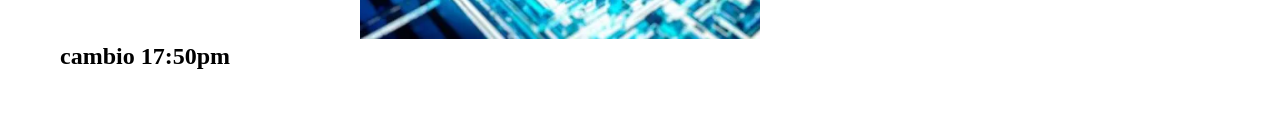
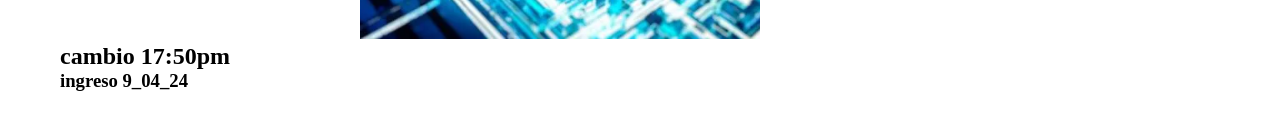
Before and after one commit to Cinthya1910/git_test, a plain HTML site: page index.html in a window 1280 px wide. Shown: the part 828-958 px from the top of the page. Drawn offline with Linux system fonts and the light colour scheme.

Commit message:
Segundo cambio/Commit

```diff
--- a/index.html
+++ b/index.html
@@ -21,6 +21,7 @@
         <p>La unidad central de procesamiento o procesador es un componente del hardware dentro de un ordenador, teléfonos inteligentes, y otros dispositivos programables. Su función es interpretar las instrucciones de un programa informático mediante la realización de las operaciones básicas aritméticas, lógicas, y externas.</p>
         <div><img src=img/proce.png></div>
         <h2>cambio 17:50pm</h2>
+        <h3> ingreso 9_04_24</h3>
 
 </body>
 </html>
```
